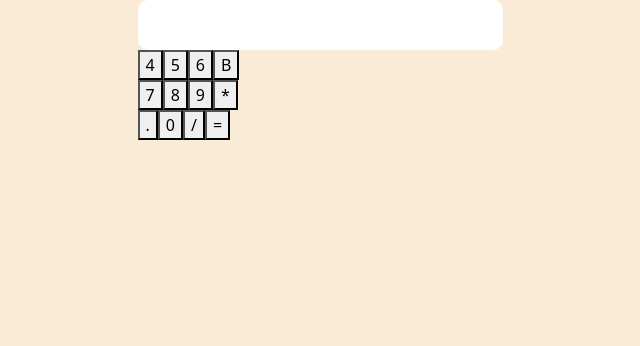
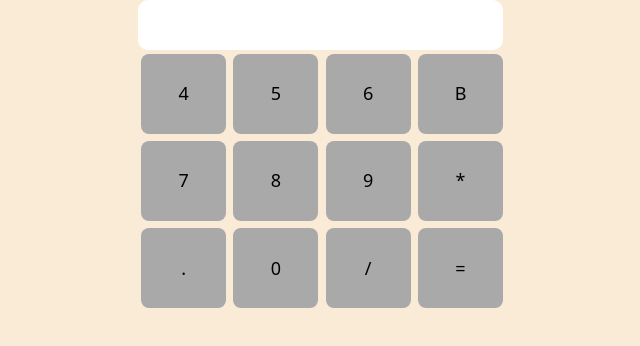
Before and after one commit to purmavijayvardhanreddy/calculator_ext, a plain HTML site: page index.html in a window 1280 px wide. Shown: the whole page, without its empty margins (320-960 px from the left). Drawn offline with nearby package versions, Linux system fonts and the light colour scheme.

Commit message:
Update index.html

```diff
--- a/index.html
+++ b/index.html
@@ -10,7 +10,7 @@
         body{
             background-color: antiquewhite;
         }
-/*         .box{
+         .box{
             /* width:30px;
             height: 30px; */
             border-radius: 8px;
@@ -20,7 +20,7 @@
             height: 80px;
             background-color:darkgrey;
             font-size: large;
-        } */
+        }
         .b1{
             margin: 1%;
 
```
